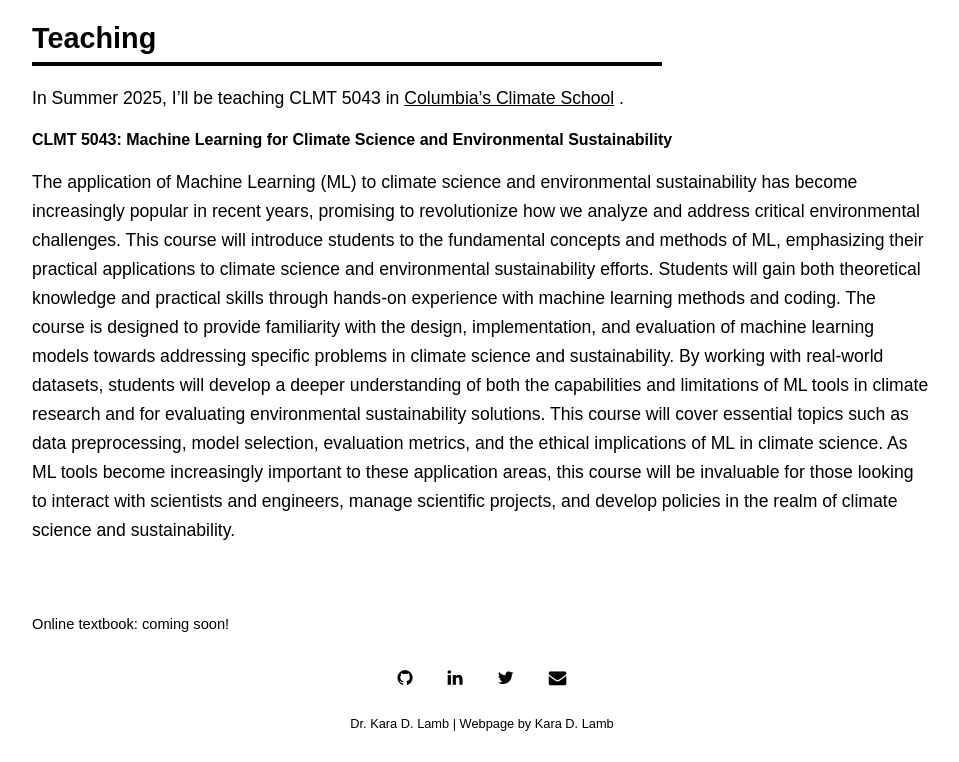
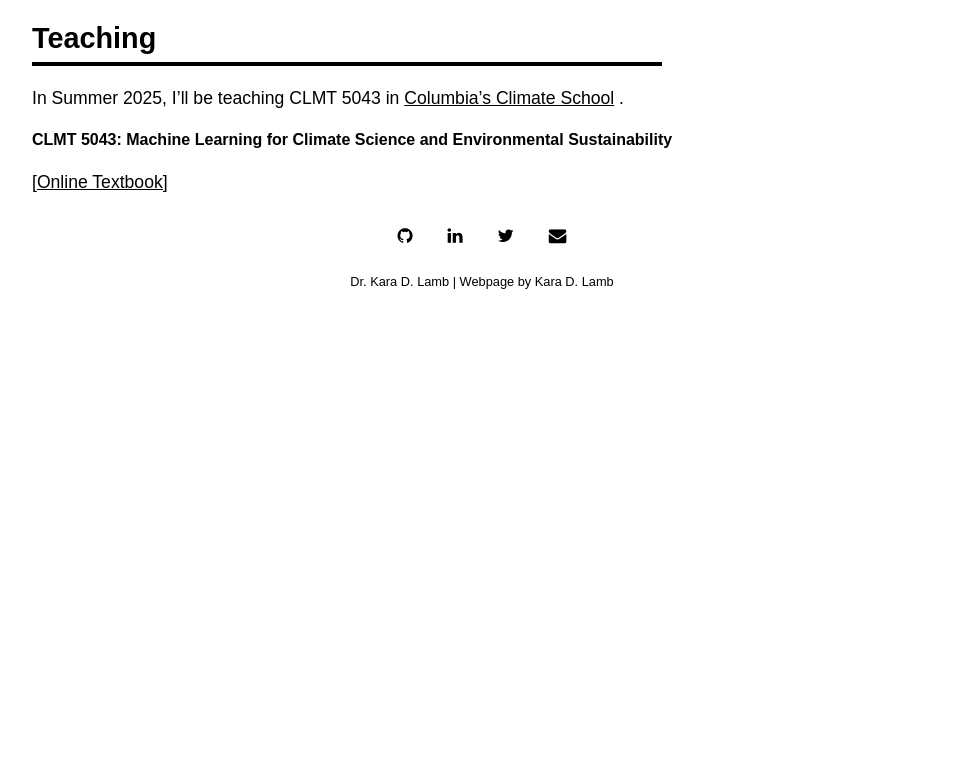
Before and after one commit to kdlamb/kdlamb.github.io, a Jekyll site: the page built from pages/teaching.md, in a window 1280 px wide and 1052 px high, cut to the strip 290-1052 px from the top of the window. Shown: the whole strip, without its empty margins (158-1117 px from the left). Built offline with Jekyll 4.4.1, drawn with Linux system fonts in a browser that asks for light colours; nearby versions of some CDN libraries.

Commit message:
Updated teaching page

```diff
--- a/pages/teaching.md
+++ b/pages/teaching.md
@@ -11,18 +11,6 @@ permalink: /teaching
 In Summer 2025, I'll be teaching CLMT 5043 in <a href="https://www.climate.columbia.edu">Columbia's Climate School</a> .
 
 <h4 style="text-align: left;">CLMT 5043: Machine Learning for Climate Science and Environmental Sustainability</h4>
-<p style="text-align: left" align="justify">The application of Machine Learning (ML) to climate science and environmental sustainability has become increasingly
-popular in recent years, promising to revolutionize how we analyze and address critical environmental challenges. This course will introduce students to the
-fundamental concepts and methods of ML, emphasizing their practical applications to climate science and environmental sustainability efforts.
 
-Students will gain both theoretical knowledge and practical skills through hands-on experience with machine learning methods and coding.
-The course is designed to provide familiarity with the design, implementation, and evaluation of machine learning models towards addressing specific problems
- in climate science and sustainability. By working with real-world datasets, students will develop a deeper understanding of both the capabilities and
- limitations of ML tools in climate research and for evaluating environmental sustainability solutions. This course will cover essential topics such as
- data preprocessing, model selection, evaluation metrics, and the ethical implications of ML in climate science.
-
-As ML tools become increasingly important to these application areas, this course will be invaluable for those looking to interact with scientists and engineers,
- manage scientific projects, and develop policies in the realm of climate science and sustainability.
-</p> <br>
 <p style="text-align: left" align="justify">
-<small> Online textbook: coming soon! </small><br>
+<a href="https://kdlamb.github.io/ML4Climate2025">[Online Textbook]</a><br>
```
